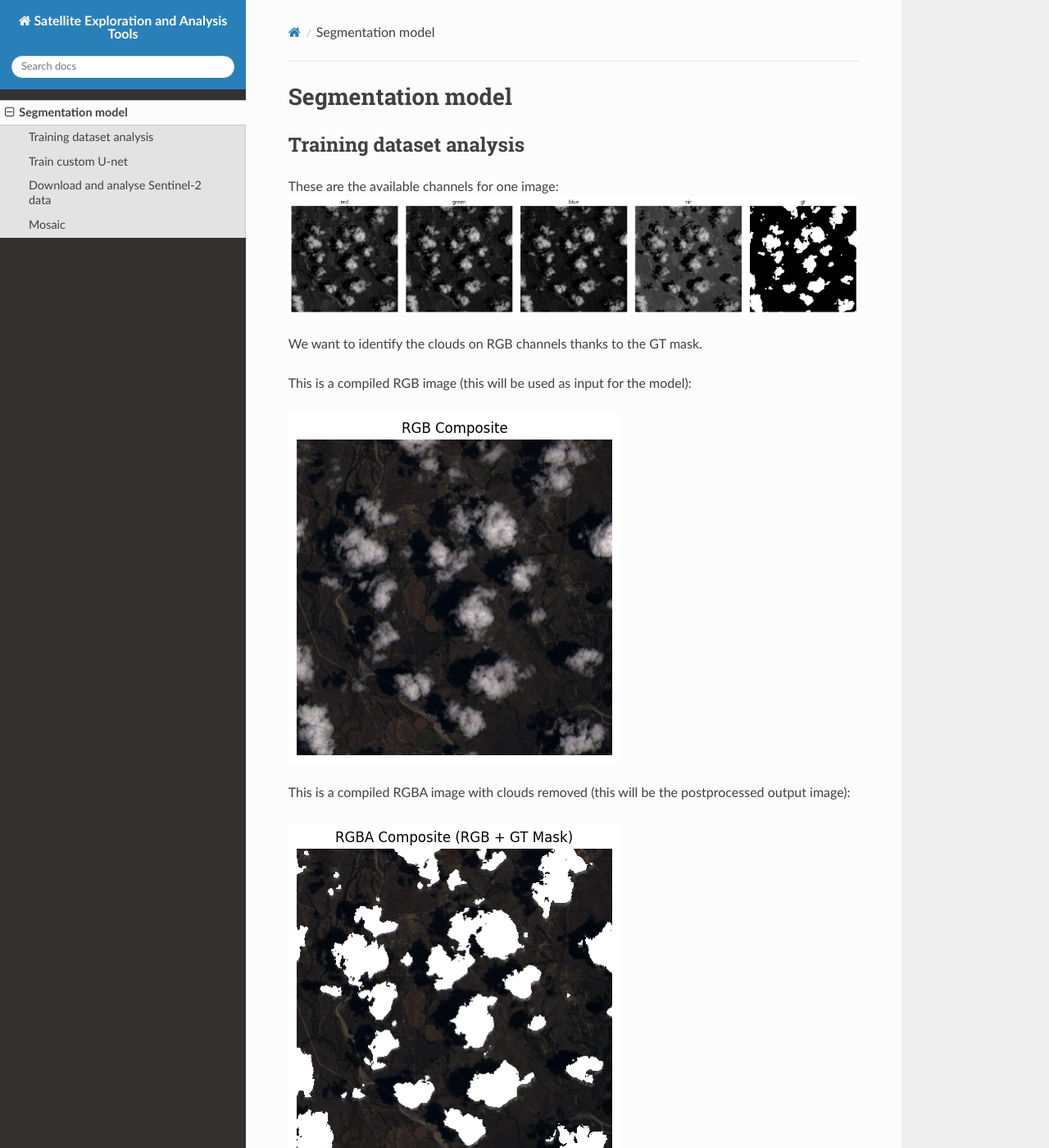
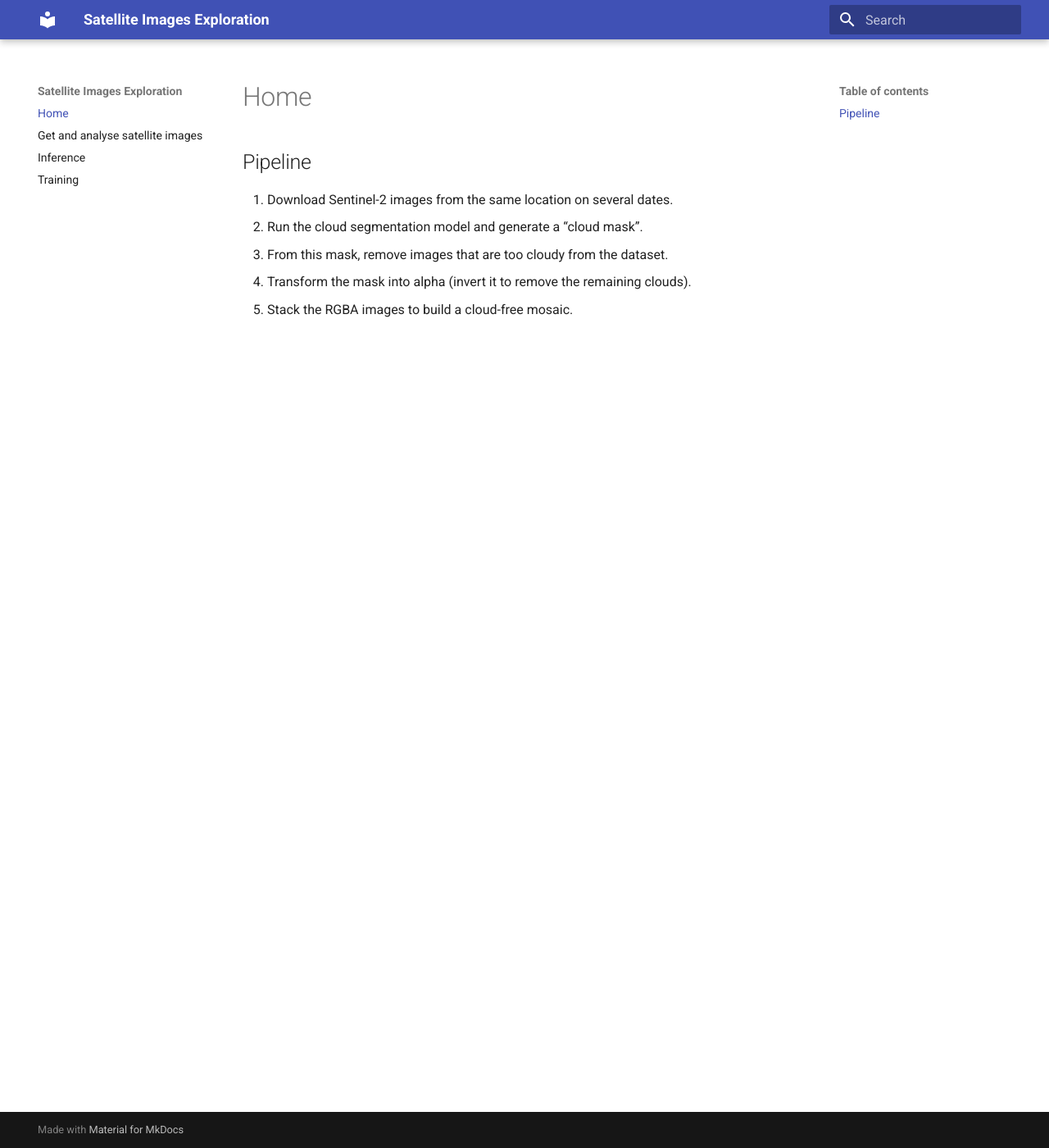
Before and after one commit to tristanGIANDO/satellite, an MkDocs documentation site: the page built from docs/index.md, in a window 1280 px wide and 1400 px high. Shown: the whole window at 82% size. Built offline with MkDocs 1.6.1 and Material for MkDocs 9.7.7, drawn with Linux system fonts in a browser that asks for light colours; nearby versions of some CDN libraries; some of the changed text lies outside the part shown.

Commit message:
docs: create docs

```diff
--- a/docs/index.md
+++ b/docs/index.md
@@ -1,51 +1,9 @@
-# Segmentation model
+# Home
 
-## Training dataset analysis
+## Pipeline
 
-These are the available channels for one image:
-![dataset_channels](images/dataset_channels.png)
-
-We want to identify the clouds on RGB channels thanks to the GT mask.
-
-This is a compiled RGB image (this will be used as input for the model):
-
-![dataset_rgb_composite](images/dataset_rgb_composite.png)
-
-This is a compiled RGBA image with clouds removed (this will be the postprocessed output image):
-
-![dataset_rgba_composite](images/dataset_rgba_composite_alpha_inverted.png)
-
-## Train custom U-net
-
-Results for a first training of 10 epochs:
-
-![training_10_epochs](images/training_10_epochs_0.png)
-![training_10_epochs](images/training_10_epochs_1.png)
-![training_10_epochs](images/training_10_epochs_2.png)
-
-## Download and analyse Sentinel-2 data
-
-On télécharge les données depuis le bucket S3 public.
-Ce sont des images en JPEG2000, nous devons donc utiliser `rasterio` plutôt que `Pillow`.
-
-`rasterio` est fait pour:
-
-- Lecture GeoTIFF / JP2
-- Métadonnées géospatiales (CRS, bbox), accède aux coordonnées, UTM, - projection, pas `Pillow`
-- Images multi-bandes (ex : 13 bandes) gère parfaitement les stacks de bandes, `Pillow` ne comprend que RGB / L / P
-- Support NIR, SWIR, bandes 16-bit+ alors que `Pillow` est limité à 8-bit
-- Interopérabilité SIG (QGIS, GDAL)
-
-| channel | sentinel code |
-| ------- | ------------- |
-| R       | B04           |
-| G       | B03           |
-| B       | B02           |
-| NIR     | B08           |
-
-![sentinel_raw_data_0](images/sentinel_raw_data_0.png)
-![sentinel_raw_data_0](images/sentinel_raw_data_1.png)
-
-## Mosaic
-
-![mosaic](images/mosaic.png)
+1. Download Sentinel-2 images from the same location on several dates.
+2. Run the cloud segmentation model and generate a “cloud mask”.
+3. From this mask, remove images that are too cloudy from the dataset.
+4. Transform the mask into alpha (invert it to remove the remaining clouds).
+5. Stack the RGBA images to build a cloud-free mosaic.
--- a/mkdocs.yml
+++ b/mkdocs.yml
@@ -1,35 +1,22 @@
-site_name: Satellite Exploration and Analysis Tools
-site_description: A collection of tools for satellite data exploration and analysis.
+site_name: Satellite Images Exploration
+site_description: Explore and analyze satellite images with deep learning techniques.
+site_author: Tristan Giandoriggio
 
 theme:
-  name: readthedocs
-  palette:
-    primary: indigo
+  name: material
 
 markdown_extensions:
-  - pymdownx.arithmatex:
-      generic: true
+  - admonition
+  - codehilite
+  - toc:
+      permalink: true
+  - footnotes
+
+extra_css:
+  - stylesheets/extra.css
 
 extra_javascript:
-  - javascripts/mathjax.js
-  - https://polyfill.io/v3/polyfill.min.js?features=es6
-  - https://cdn.jsdelivr.net/npm/mathjax@3/es5/tex-mml-chtml.js
-
+  - javascripts/extra.js
 
 plugins:
   - search
-  - mkdocstrings:
-      default_handler: python
-      handlers:
-        python:
-          options:
-            show_if_no_docstring: true
-            show_source: true
-            show_root_heading: false
-            show_root_toc_entry: false
-            group_by_category: true
-            show_category_heading: true
-            separate_signature: true
-            show_signature_annotations: true
-            show_submodules: true
-            line_length: 120
```
Also changed, not shown: docs/data.md (added, +41 -0 lines), docs/inference.md (added, +12 -0 lines), docs/training.md (added, +23 -0 lines).
